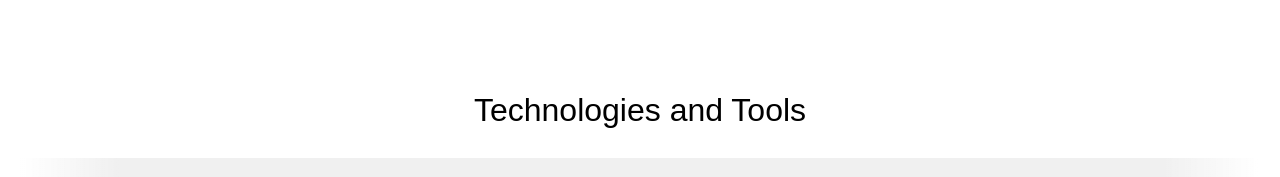
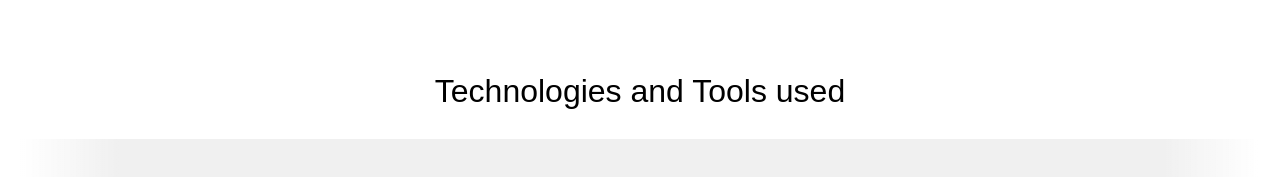
Before and after one commit to jcardenasz/Portfolio, an Angular app: page / in a window 1280 px wide. Shown: the part 1093-1270 px from the top of the page. Built offline with nearby package versions, Linux system fonts and the light colour scheme; grey boxes are pictures that could not be loaded.

Commit message:
🧨refactor: Navbar is now sticky and always on the top, tool carousel text fixed

```diff
--- a/src/app/components/molecules/tools-carousel/tools-carousel.html
+++ b/src/app/components/molecules/tools-carousel/tools-carousel.html
@@ -1,6 +1,6 @@
 <section class="tools-section">
   <div class="container">
-    <h2 class="title">Technologies and Tools</h2>
+    <h2 class="title">Technologies and Tools used</h2>
 
     <div class="carousel">
       <div class="track">
--- a/src/app/components/organisms/hero/hero.css
+++ b/src/app/components/organisms/hero/hero.css
@@ -1,4 +1,5 @@
 .hero-section {
+  margin-top: 2.5rem;
   position: relative;
   height: 70vh;
   max-height: 37.5rem;
--- a/src/app/components/organisms/navbar/navbar.css
+++ b/src/app/components/organisms/navbar/navbar.css
@@ -1,5 +1,7 @@
 .navbar {
   display: flex;
+  position: fixed;
+  z-index: 999;
   justify-content: space-between;
   align-items: center;
   padding: 0.3rem 2rem;
```
